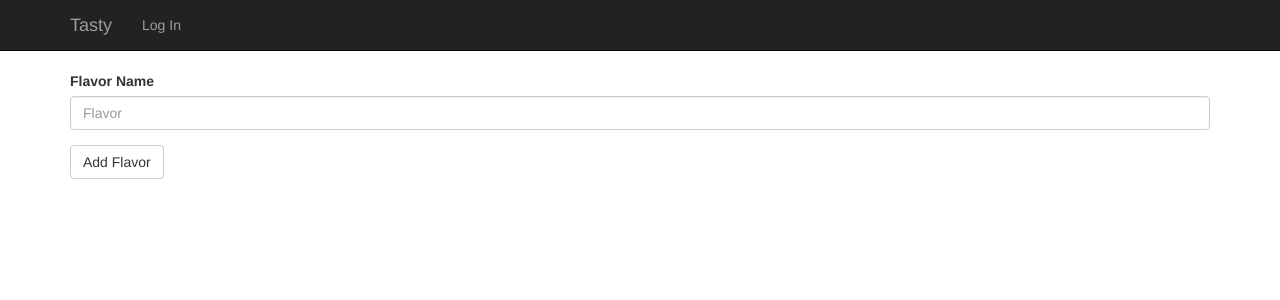
After one commit to kristjin/tasty, a Flask app: page /flavor/add in a window 1280 px wide. The commit adds this page. Shown: the top 300 px of the page. Run offline with Flask 2, Linux system fonts and the light colour scheme; parts of the project's set-up code (start-up, migrations or seed data) failed here and were passed over; some libraries are stand-ins or nearby versions.

Commit message:
Menus getting sorted. Add flavor functional. API probably unnecessary.  For this project anyway.

```diff
--- a/tasty/models.py
+++ b/tasty/models.py
@@ -26,6 +26,7 @@ class Flavor(Base):
                            secondaryjoin=id == flavor_to_flavor.c.child_flavor_id,
                            backref='flavor'
                            )
+    creator_id = Column(Integer, ForeignKey('users.id'))
 
     def matched_html(self):
         h = "<ul>\n"
@@ -55,7 +56,8 @@ class Flavor(Base):
             return self
 
     def is_matched(self, flavor):
-        return flavor.id in self.match_ids()
+        return flavor.id in self.matched_ids()
+
 
 class User(Base, UserMixin):
     __tablename__ = "users"
@@ -64,3 +66,4 @@ class User(Base, UserMixin):
     name = Column(String(128))
     email = Column(String(128), unique=True)
     password = Column(String(128))
+    flavors = relationship("Flavor", backref="creator")
--- /dev/null
+++ b/tasty/static/css/main.css
@@ -0,0 +1,4 @@
+div.metadata {
+    margin-top: 20px;
+    font-size: 1.5em;
+}
--- /dev/null
+++ b/tasty/templates/add_flavor.html
@@ -0,0 +1,10 @@
+{% extends "base.html" %}
+{% block content %}
+<form role="form" method="POST">
+    <div class="form-group">
+        <label for="flavor">Flavor Name</label>
+        <input type="text" class="form-control" id="flavor" name="flavor" placeholder="Flavor" required>
+    </div>
+    <button type="submit" class="btn btn-default">Add Flavor</button>
+</form>
+{% endblock %}
--- a/tasty/templates/base.html
+++ b/tasty/templates/base.html
@@ -5,15 +5,8 @@
   <meta http-equiv="X-UA-Compatible" content="IE=edge">
   <meta name="viewport" content="width=device-width, initial-scale=1" />
 
-  <title>Blogful</title>
+  <title>Tasty!</title>
 
-  <!-- CSS -->
-  <style>
-    div.metadata {
-    margin-top: 20px;
-    font-size: 1.5em;
-    }
-  </style>
   <!-- Bootstrap -->
   <link rel="stylesheet" href="//netdna.bootstrapcdn.com/bootstrap/3.1.1/css/bootstrap.min.css">
   <!-- Blog -->
@@ -56,7 +49,7 @@
 
       {% with auth_user = current_user.is_authenticated() %}
       {% if auth_user %}
-        <li><a href="/flavor/add">Add Post</a></li>
+        <li><a href="/flavor/add">Add Flavor</a></li>
         <li class="dropdown">
           <a href="#" class="dropdown-toggle" data-toggle="dropdown" role="button" aria-expanded="false">{{ current_user.name }} <span class="caret"></span></a>
           <ul class="dropdown-menu" role="menu">
--- a/tasty/views.py
+++ b/tasty/views.py
@@ -35,13 +35,29 @@ def main_tasty(page=1, paginate_by=10):
 
 
 @app.route("/flavor/<int:fid>")
-def tasty(fid):
+def view_flavor_get(fid):
     flavor = session.query(Flavor).get(fid)
     return render_template("flavor.html",
                            current_user=current_user,
                            flavor=flavor,
                            pair_list=flavor.matched_ids,
                            )
+
+
+@app.route("/flavor/add", methods=["POST"])
+def add_flavor_post():
+    flavor = Flavor(
+        name=request.form["flavor"],
+        creator=current_user,
+    )
+    session.add(flavor)
+    session.commit()
+
+    return redirect("/flavor/{}".format(flavor.id))
+
+@app.route("/flavor/add", methods=["GET"])
+def add_flavor_get():
+    return render_template("add_flavor.html")
 
 
 @app.route("/login", methods=["GET"])
```
Also changed, not shown: tasty/api.py (+8 -4 lines).
